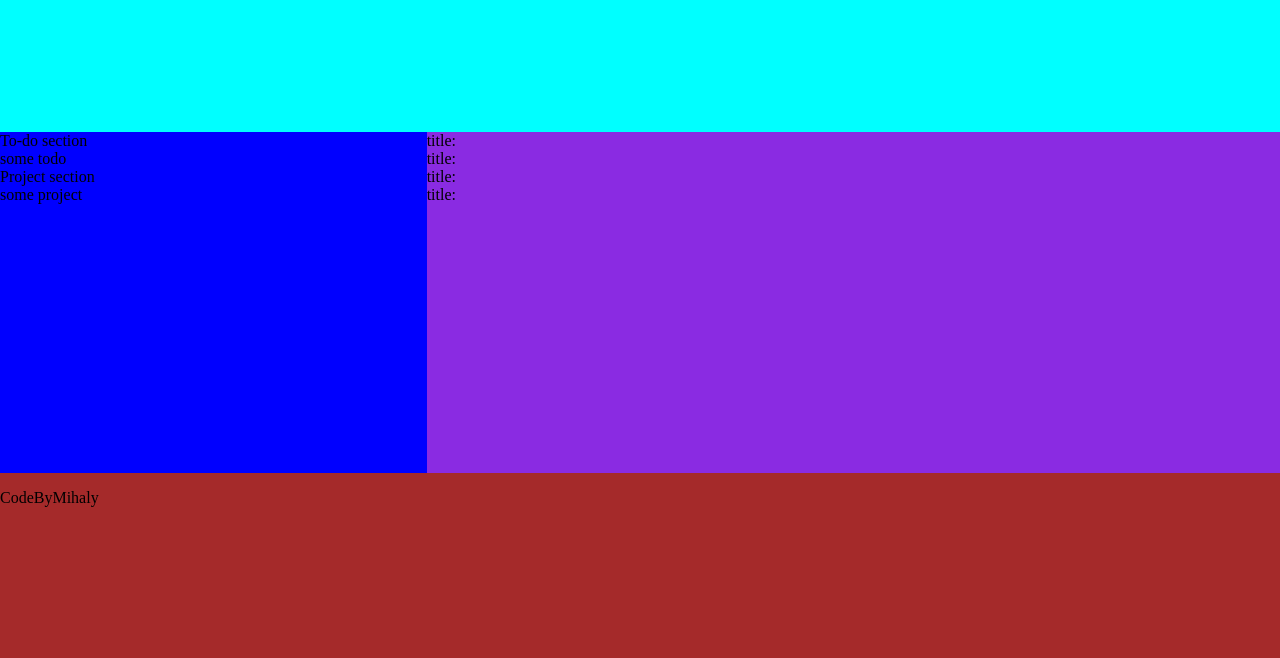
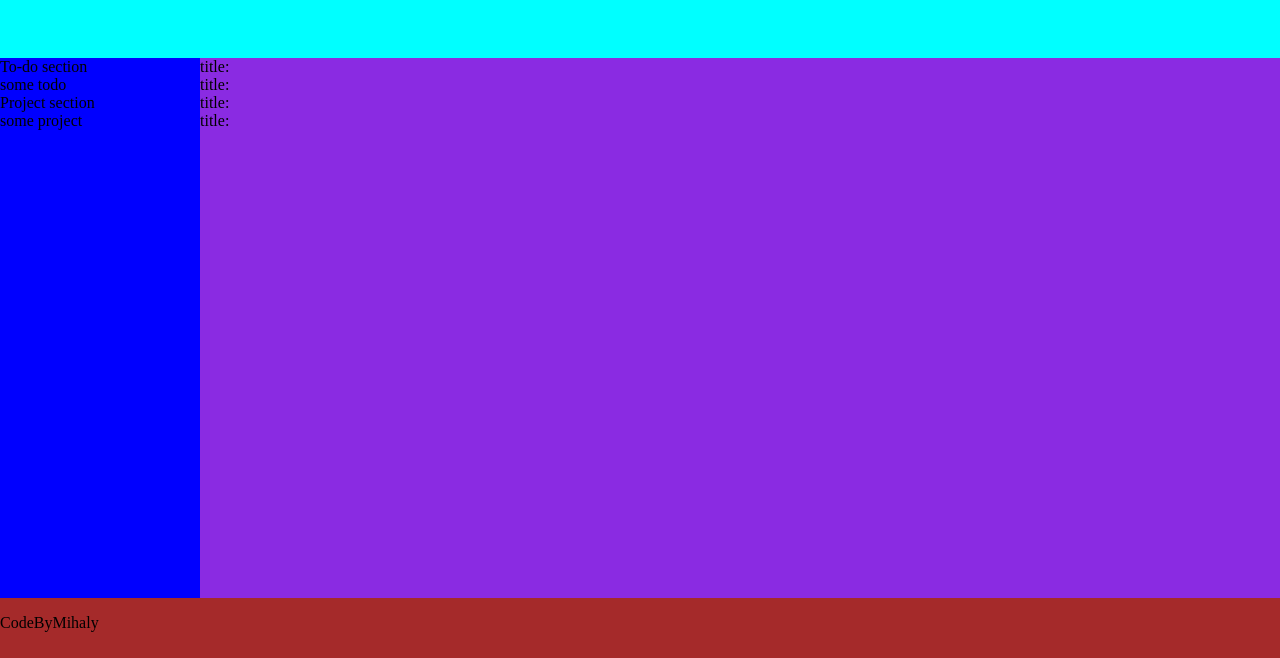
Before and after one commit to codeByMihaly/To-Do-List, a website built with webpack: page src/template.html in a window 1280 px wide. Shown: the part 142-800 px from the top of the page. Built offline with nearby package versions, Linux system fonts and the light colour scheme; files whose address does not match are found by name.

Commit message:
layout design in css is done

```diff
--- a/src/styles.css
+++ b/src/styles.css
@@ -8,15 +8,14 @@
 
 #container {
     display: grid;
-    grid-template-columns: repeat(auto-fit, minmax(150px, 1fr));
-    grid-template-rows: repeat(3fr);
+    grid-template-columns: minmax(200px, 0.5fr) 4fr;
+    grid-template-rows: 200px 1fr 1fr 60px;
     height: 100vh;
 }
 
 .header-class {
     grid-area: 1/1/2/4;
     background-color: aqua;
-
 }
 
 .header-div {
@@ -35,11 +34,9 @@
 .main-class {
     grid-area: 2/2/4/4;
     background-color: blueviolet;
-
 }
 
 .footer-class {
     grid-area: 4/1/5/4;
     background-color: brown;
-   ;
 }
```
